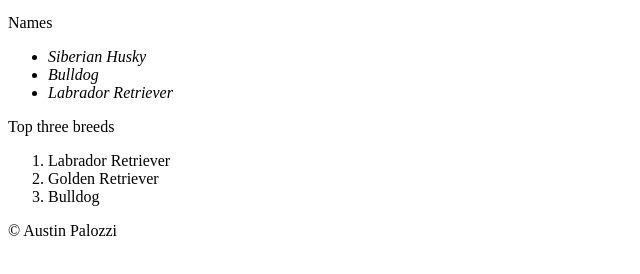
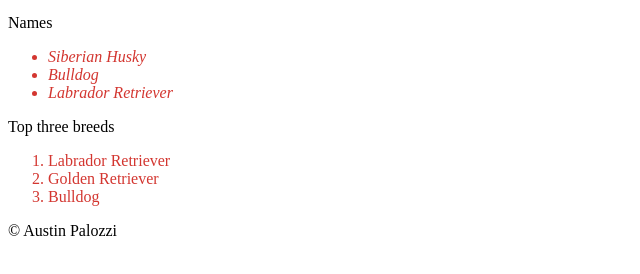
Before and after one commit to austinpalozzi27/assignment2, a plain HTML site: page index.html in a window 1280 px wide. Shown: the part 212-486 px from the top of the page, without its empty margins (0-640 px from the left). Drawn offline with Linux system fonts and the light colour scheme.

Commit message:
assingment2

```diff
--- a/index.html
+++ b/index.html
@@ -5,6 +5,12 @@
     <meta charset="utf-8">
     <title>my new website</title>
     <link rel="stylesheet" type="text/css" href="css/styles.css">
+    <style>
+        li {
+            color: rgb(211, 54, 48)
+        }
+
+    </style>
 </head>
 
 <body>
@@ -39,4 +45,6 @@
         <p> &copy; Austin Palozzi </p>
     </main>
     <footer> </footer>
-</body></html>
+</body>
+
+</html>
```
